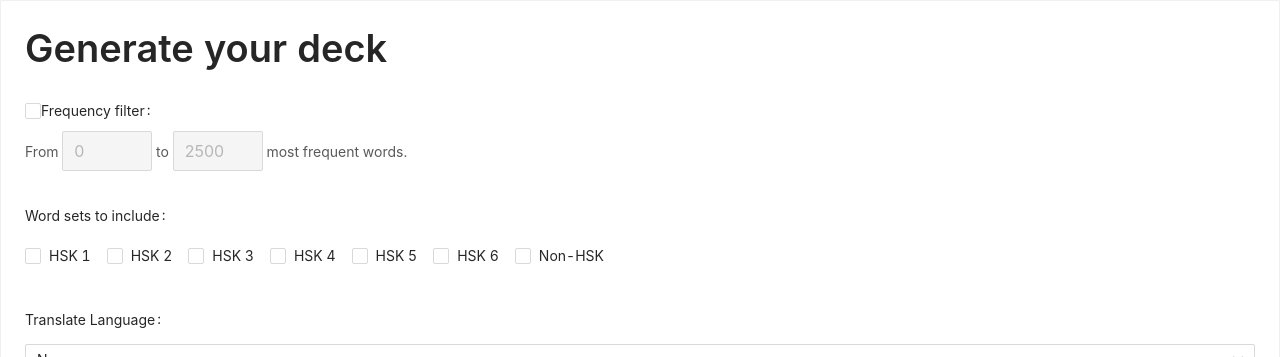
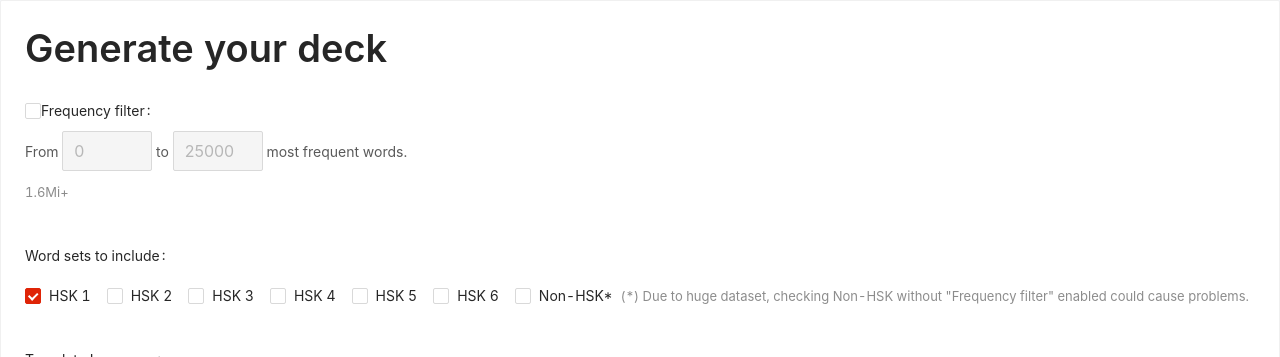
Before and after one commit to felipemarinho97/chinese-flascards, a Next.js app: page / in a window 1280 px wide. Shown: the top 357 px of the page. Built offline with nearby package versions, Linux system fonts and the light colour scheme.

Commit message:
chr: add tips

```diff
--- a/pages/index.js
+++ b/pages/index.js
@@ -28,14 +28,14 @@ const optionsWithDisabled = [
   { label: "HSK 4", value: 4 },
   { label: "HSK 5", value: 5 },
   { label: "HSK 6", value: 6 },
-  { label: "Non-HSK", value: 0 },
+  { label: "Non-HSK*", value: 0 },
 ];
 
 const state = {
   filter: false,
   higher: 0,
-  smaller: 2500,
-  hsk: [],
+  smaller: 25000,
+  hsk: [1],
   target: "None",
 };
 
@@ -105,7 +105,10 @@ export default function Home() {
                   }}
                 />
                 {" most frequent words."}
-              </Input.Group>
+              </Input.Group>{" "}
+              <Text style={{ fontSize: "small" }} type="secondary">
+                1.6Mi+
+              </Text>
             </Form.Item>
             <Form.Item label="Word sets to include">
               <Checkbox.Group
@@ -113,8 +116,12 @@ export default function Home() {
                   state.hsk = [...e];
                 }}
                 options={optionsWithDisabled}
-                defaultValue={["Non-HSK"]}
+                defaultValue={[1]}
               />
+              <Text style={{ fontSize: "small" }} type="secondary">
+                (*) Due to huge dataset, checking Non-HSK without "Frequency
+                filter" enabled could cause problems.
+              </Text>
             </Form.Item>
             <Form.Item label={"Translate Language"}>
               <Select
```
